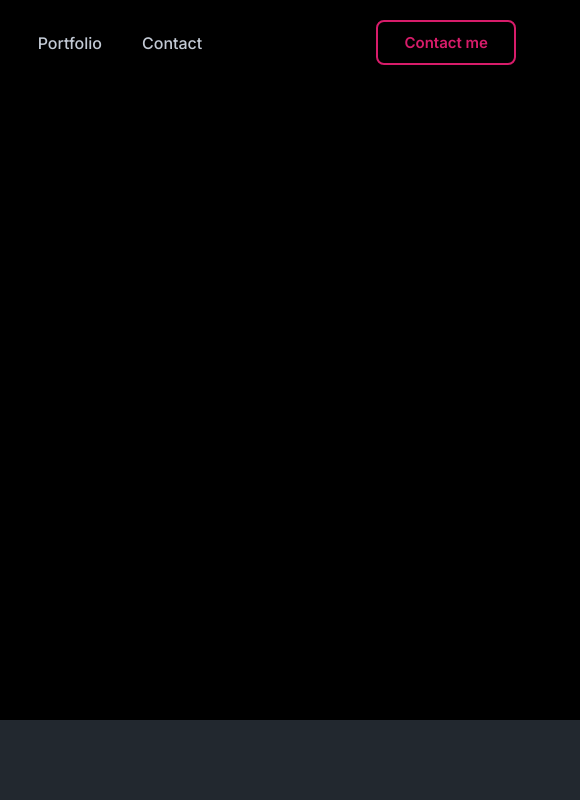
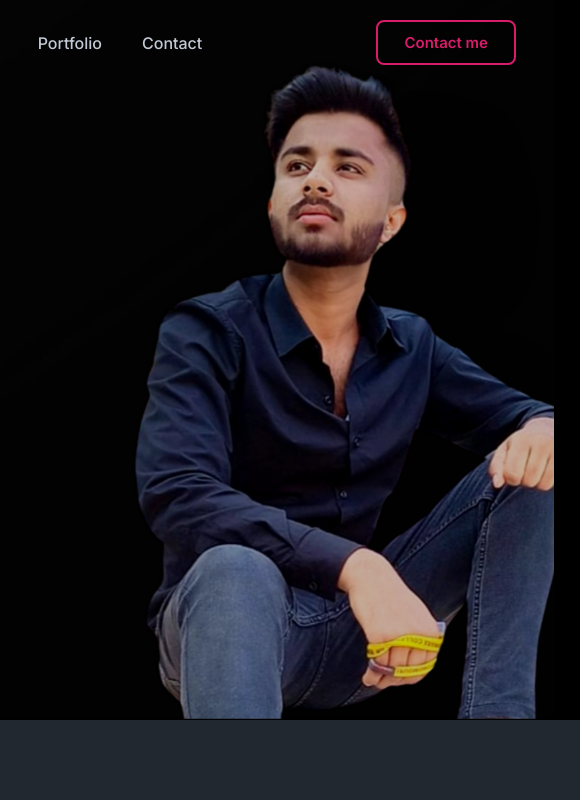
Before and after one commit to Kaisharazad6/my-portfolio, a plain HTML site: page index.html in a window 1280 px wide. Shown: the top 800 px of the page, 700-1280 px from the left. Drawn offline with nearby package versions, Linux system fonts and the light colour scheme.

Commit message:
Update style.css

```diff
--- a/style.css
+++ b/style.css
@@ -87,7 +87,7 @@ section{
 .hero{
     height: 100vh;
     width: 98%;
-    background: url(../port/Picsart_24-03-25_00-02-36-671.jpg);
+    background: url(./Picsart_24-03-25_00-02-36-671.jpg);
     background-position: top right;
     background-size: cover;
     display: flex;
```
